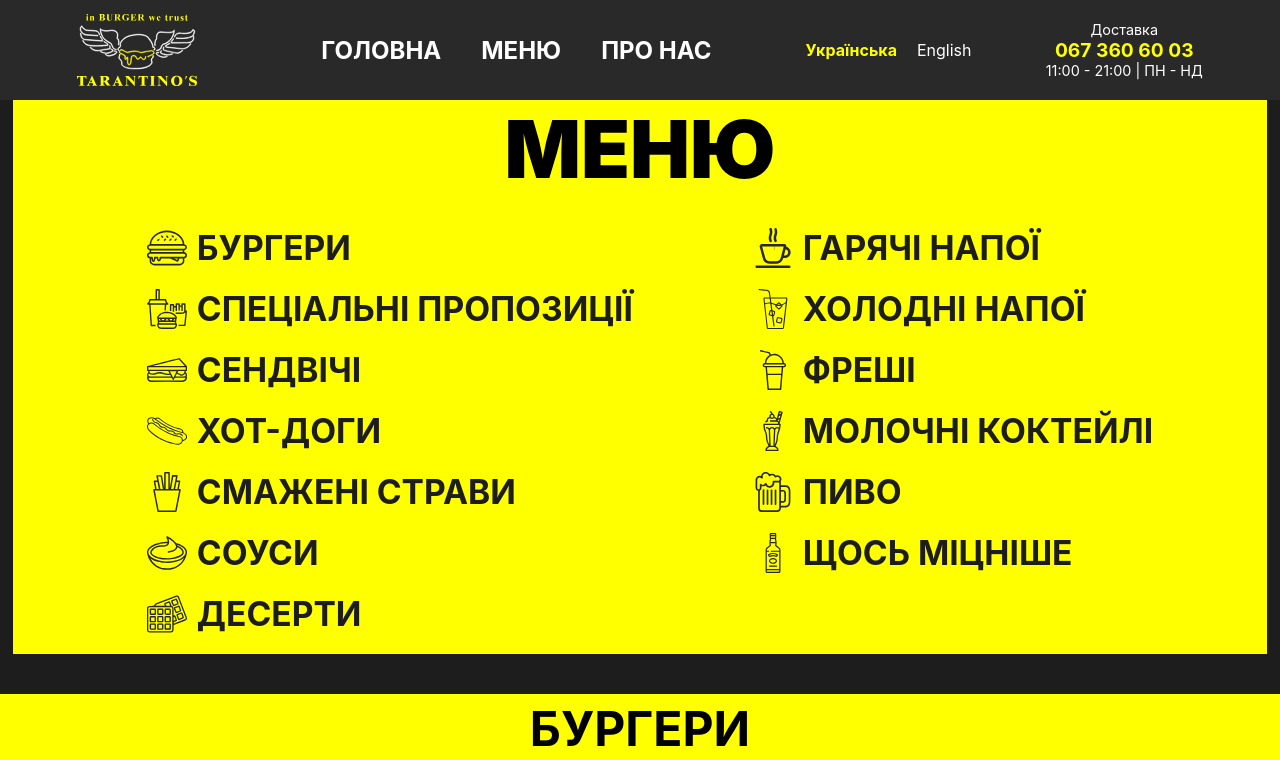
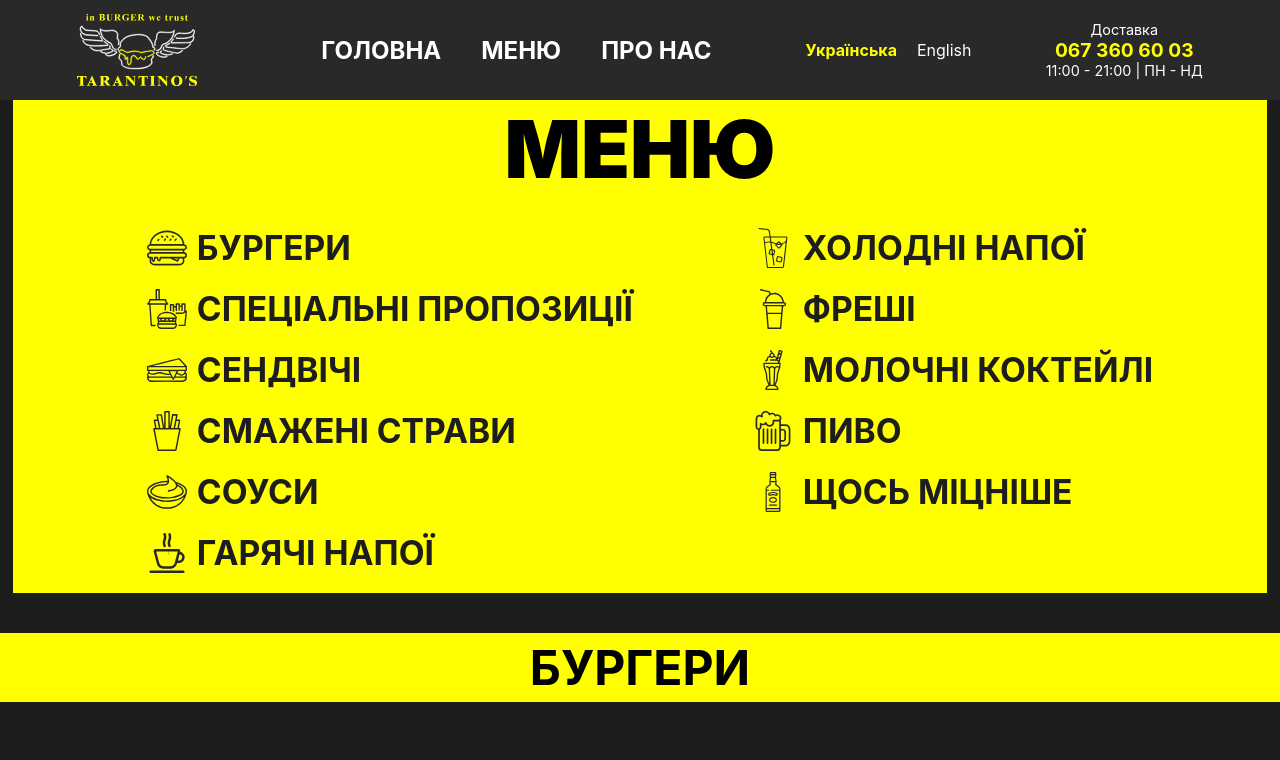
Before and after one commit to kazapanama/Tarantinos-site, a React (Create React App) app: page /menu in a window 1280 px wide. Shown: the top 760 px of the page. Built offline with nearby package versions, Linux system fonts and the light colour scheme.

Commit message:
removed deserts and hotDogs from menu

```diff
--- a/src/components/MenuList/MenuList.js
+++ b/src/components/MenuList/MenuList.js
@@ -61,12 +61,7 @@ const MenuList = ({translation}) => {
                     </a>
                 </div>
 
-                <div className="menu-list-item">
-                    <a href='#hotDogs'>
-                        <img className="menu-list-icon" src="./Images/menu/icons/hot-dog.svg" alt='buger icon'/>
-                        <span className="menu-list-name">{translation.menu_list_hotDogs}</span>
-                    </a>
-                </div>
+
 
                 <div className="menu-list-item">
                     <a href='#fries'>
@@ -83,24 +78,18 @@ const MenuList = ({translation}) => {
                 </div>
 
                 <div className="menu-list-item">
-                    <a href='#deserts'>
-                        <img className="menu-list-icon" src="./Images/menu/icons/desert.svg" alt='buger icon'/>
-                        <span className="menu-list-name">{translation.menu_list_deserts}</span>
+                    <a href='#hotDrinks'>
+                        <img className="menu-list-icon" src="./Images/menu/icons/hot-drink.svg" alt='buger icon'/>
+                        <span className="menu-list-name">{translation.menu_list_hotD}</span>
                     </a>
                 </div>
-
 
 
         </div>
 
         <div>
 
-        <div className="menu-list-item">
-                    <a href='#hotDrinks'>
-                        <img className="menu-list-icon" src="./Images/menu/icons/hot-drink.svg" alt='buger icon'/>
-                        <span className="menu-list-name">{translation.menu_list_hotD}</span>
-                    </a>
-                </div>
+
 
         <div className="menu-list-item">
                 <a href='#coldDrinks'>
--- a/src/pages/Menu.js
+++ b/src/pages/Menu.js
@@ -8,7 +8,7 @@ import Dialog from "../components/Dialog/Dialog"
 
 const Menu = ({menu,translation}) =>{
 
-   const {burgers,specials,sauses,sandwitches,hotDogs,fries,deserts,hotDrinks,coldDrinks,freshes,milkshakes,beers,whiskey,rum,cogniak,vodka,vermooth,redWine,whiteWine,champagne} = menu
+   const {burgers,specials,sauses,sandwitches,fries,hotDrinks,coldDrinks,freshes,milkshakes,beers,whiskey,rum,cogniak,vodka,vermooth,redWine,whiteWine,champagne} = menu
 
 
     return(
@@ -21,8 +21,6 @@ const Menu = ({menu,translation}) =>{
             <ImageList items={burgers} idx='burgers' title={translation.menu_list_burgers} currency={translation.menu_unit_grn} unit={translation.menu_unit_gram}/>
             <ImageList items={specials} idx='specials' title={translation.menu_list_special} currency={translation.menu_unit_grn} unit={translation.menu_unit_gram}/>
             <ImageList items={sandwitches} idx='sandwitches' title={translation.menu_list_sandwitches} currency={translation.menu_unit_grn} unit={translation.menu_unit_gram}/>
-            <ImageList items={hotDogs} idx='hotDogs' title={translation.menu_list_hotDogs} currency={translation.menu_unit_grn} unit={translation.menu_unit_gram}/>
-            <ImageList items={deserts} idx='deserts' title={translation.menu_list_deserts} currency={translation.menu_unit_grn} unit={translation.menu_unit_gram}/>
             <RegularList items={sauses} idx='sauses' title={translation.menu_list_sauses} currency={translation.menu_unit_grn} unit={translation.menu_unit_gram}/>
             <RegularList items={fries} idx='fries' title={translation.menu_list_fries} currency={translation.menu_unit_grn} unit={translation.menu_unit_gram}/>
             <RegularList items={hotDrinks} idx='hotDrinks' title={translation.menu_list_hotD} currency={translation.menu_unit_grn} unit={translation.menu_unit_ml}/>
```
Also changed, not shown: public/Images/menu/icons/desert.svg (deleted), public/Images/menu/icons/hot-dog.svg (deleted).
